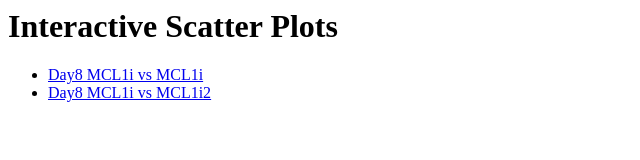
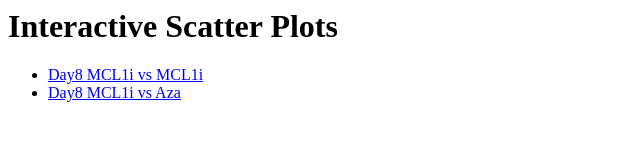
Before and after one commit to huazhou041/huazhou041.github.io, a plain HTML site: page index.html in a window 1280 px wide. Shown: the full height of the page, 0-640 px from the left. Drawn offline with Linux system fonts and the light colour scheme.

Commit message:
Update index.html

```diff
--- a/index.html
+++ b/index.html
@@ -1,5 +1,5 @@
 <h1>Interactive Scatter Plots</h1>
 <ul>
 <li><a href="https://huazhou041.github.io/Day8_MCL1i_vs_MCL1i%20&%20Ven_zscore_scatter.html">Day8 MCL1i vs MCL1i</a></li>
-<li><a href="https://huazhou041.github.io/Day8_MCL1i_vs_MCL1i%20&%20Ven_zscore_scatter.html">Day8 MCL1i vs MCL1i2</a></li>
+<li><a href="https://huazhou041.github.io/Day8_MCL1i_vs_MCL1i%20&%20Aza_zscore_scatter.html">Day8 MCL1i vs Aza</a></li>
 </ul>
```
